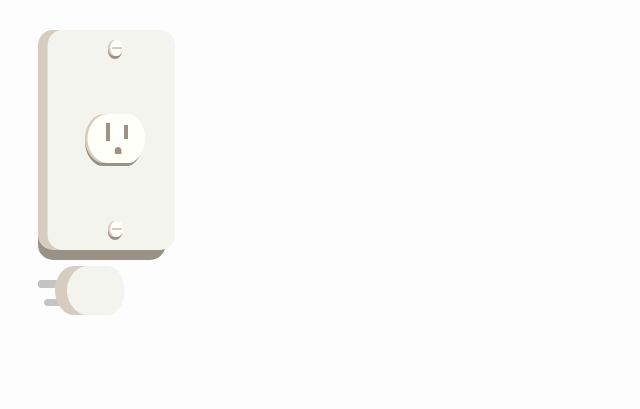
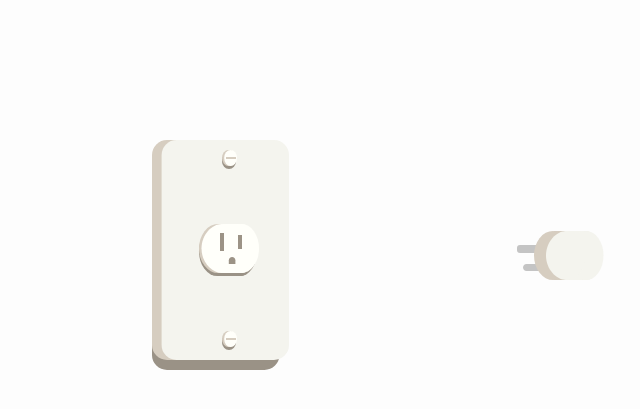
Before and after one commit to MichaelOdermatt/MichaelOdermatt.github.io, a Jekyll site: the page built from index.markdown, in a window 1280 px wide. Shown: the top 409 px of the page, without its empty margins (262-902 px from the left). Built offline with Jekyll 4.4.1, drawn with Linux system fonts in a browser that asks for light colours.

Commit message:
Added common css file

```diff
--- /dev/null
+++ b/CSS/common.css
@@ -0,0 +1,12 @@
+/** common CSS stylings used throughout the project **/
+.d-flex { display: flex !important; }
+
+.flex-justify-around { justify-content: space-around !important; }
+
+.vertical-2-3-center {
+  min-height: 50%;  /* Fallback for browsers do NOT support vh unit */
+  min-height: 50vh; /* These two lines are counted as one :-)       */
+
+  display: flex;
+  align-items: center;
+}
--- a/_layouts/default.html
+++ b/_layouts/default.html
@@ -1,5 +1,6 @@
 <!DOCTYPE html>
 <html lang="{{ page.lang | default: site.lang | default: "en" }}">
+<link rel="stylesheet" href="CSS/common.css">
 
   {%- include head.html -%}
 
```
Also changed, not shown: 6 other files.
